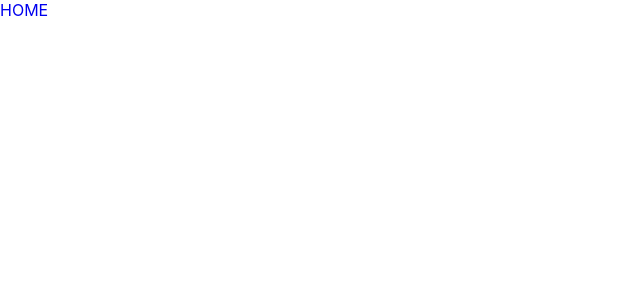
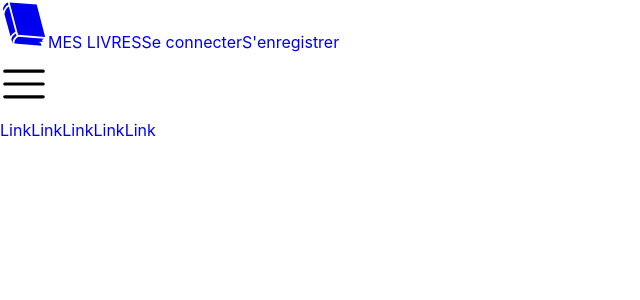
Before and after one commit to mzhu-fr/db-small-project, a React (Create React App) app in the folder my-library/: page / in a window 1280 px wide. Before the commit this address had no page. Shown: the top 300 px of the page, without its empty margins (0-640 px from the left). Built offline with nearby package versions, Linux system fonts and the light colour scheme.

Commit message:
-- semi update
15/09/2023 - 14h37
Update avec Ourabah et Mohamed B

```diff
--- a/my-library/package.json
+++ b/my-library/package.json
@@ -9,6 +9,7 @@
     "babel": "^6.23.0",
     "react": "^18.2.0",
     "react-dom": "^18.2.0",
+    "react-icons": "^4.11.0",
     "react-router-dom": "^6.15.0",
     "react-scripts": "5.0.1",
     "redux": "^4.2.1",
--- a/my-library/src/composants/navbar.js
+++ b/my-library/src/composants/navbar.js
@@ -1,14 +1,22 @@
 import '../styles/navbar.css';
 import { Link } from 'react-router-dom';
+import { RxHamburgerMenu } from 'react-icons/rx';
+import { GiWhiteBook } from 'react-icons/gi'
 
 export default function Navbar() {
 
     return (
-        <>
-            <navbar className="navbar-contenu">
-                <Link to="/">HOME</Link>
-                <Link to=""></Link>
-            </navbar>
-        </>
+        <div className="navbar">
+            <div className="navbar-wrapper">
+                <Link to="/" className="logo-book"><GiWhiteBook /></Link>
+                <navbar className="navbar-content">
+                    <Link to="">MES LIVRES</Link>
+                    <Link to="">Se connecter</Link>
+                    <Link to="">S'enregistrer</Link>
+                    <Link to=""></Link>
+                </navbar>
+                <div className="burger-menu"><RxHamburgerMenu /></div>
+            </div>
+        </div>
     )
 }
--- /dev/null
+++ b/my-library/src/composants/sidebar.js
@@ -0,0 +1,16 @@
+import '../styles/sidebar.css';
+import { Link } from 'react-router-dom'
+
+export default function Sidebar() {
+    return (
+        <div className="sidebar">
+            <div className="sidebar-links-list">
+                <Link className="sidebar-link">Link</Link>
+                <Link className="sidebar-link">Link</Link>
+                <Link className="sidebar-link">Link</Link>
+                <Link className="sidebar-link">Link</Link>
+                <Link className="sidebar-link">Link</Link>
+            </div>
+        </div>
+    )
+}
--- a/my-library/src/routes.js
+++ b/my-library/src/routes.js
@@ -1,10 +1,12 @@
 import { BrowserRouter, Route, NavLink, Routes } from 'react-router-dom';
 import Navbar from './composants/navbar';
+import Sidebar from './composants/sidebar';
 
 export default function AppRouting() {
     return (
         <BrowserRouter>
             <Navbar />
+            <Sidebar />
             <Routes>
                 <Route></Route>
             </Routes>
--- a/my-library/src/styles/navbar.css
+++ b/my-library/src/styles/navbar.css
@@ -0,0 +1,7 @@
+.logo-book {
+    font-size: 3em;
+}
+
+.burger-menu {
+    font-size: 3em;
+}
```
Also changed, not shown: my-library/src/pages/contact.js (added), my-library/src/store/reduc/index.js (added), my-library/src/store/reduc/sidebar.js (added), my-library/src/store/store.js (added), my-library/src/styles/sidebar.css (added), 1 other file (tests, documents, lock files or other folders).
